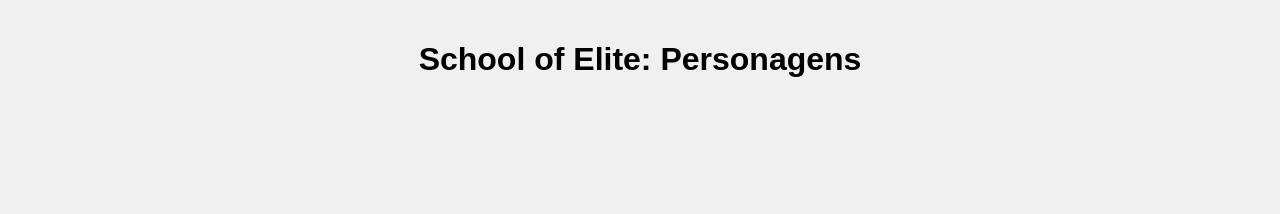
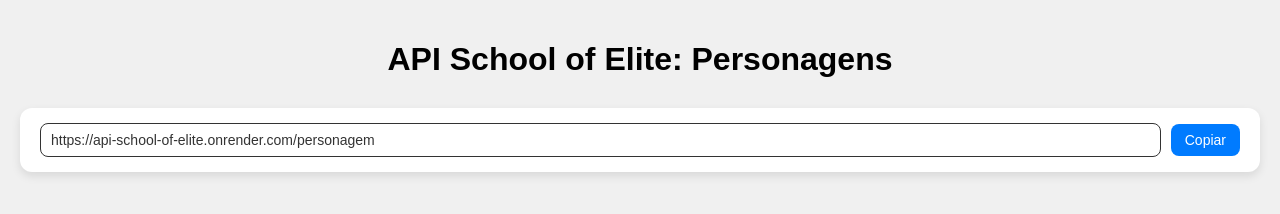
Before and after one commit to DevDaviDias/api-school-of-elite, a website: page public/index.html in a window 1280 px wide. Drawn offline with Linux system fonts and the light colour scheme; no server answers.

Commit message:
Adiciona página de copiar link da API com HTML, CSS e JS

```diff
--- a/public/index.html
+++ b/public/index.html
@@ -3,11 +3,22 @@
 <head>
     <meta charset="UTF-8">
     <meta name="viewport" content="width=device-width, initial-scale=1.0">
-    <title>Document</title>
+    <title>API School of Elite: Personagens</title>
     <link rel="stylesheet" href="./style.css">
 </head>
 <body>
-     <h1>School of Elite: Personagens</h1>
+     <h1>API School of Elite: Personagens</h1>
+      <div class="copy-container">
+    <input
+      id="apiLink"
+      type="text"
+      value="https://api-school-of-elite.onrender.com/personagem"
+      readonly
+    >
+    <button id="copyButton">Copiar</button>
+    <span id="copyMessage">Copiado!</span>
+  </div>
+
   <div class="cards-container" id="cards-container"></div>
   <script src="./script.js"></script>
 </body>
--- a/public/script.js
+++ b/public/script.js
@@ -26,3 +26,23 @@ async function fetchPersonagens() {
 }
 
 fetchPersonagens();
+
+document.getElementById('copyButton').addEventListener('click', () => {
+  const input = document.getElementById('apiLink');
+  const message = document.getElementById('copyMessage');
+  const button = document.getElementById('copyButton');
+
+  navigator.clipboard.writeText(input.value)
+    .then(() => {
+      message.style.display = 'none';
+      button.textContent = 'Copiado!';
+      button.style.backgroundColor = '#28a745';
+
+      setTimeout(() => {
+        message.style.display = 'none';
+        button.textContent = 'Copiar';
+        button.style.backgroundColor = '#007bff';
+      }, 2000);
+    })
+    .catch(err => console.error('Erro ao copiar: ', err));
+});
--- a/public/style.css
+++ b/public/style.css
@@ -43,3 +43,54 @@
       color: #555;
       margin-bottom: 10px;
     }
+
+  .copy-container {
+  background: white;
+  padding: 15px 20px;
+  border-radius: 12px;
+  box-shadow: 0 4px 10px rgba(0, 0, 0, 0.1);
+  display: flex;
+  align-items: center;
+  gap: 10px;
+  margin-bottom:1.5em;
+
+  align-items:center;
+}
+
+.copy-container input {
+  flex: 1;
+  padding: 8px 10px;
+  border: 1px solid #333;
+  border-radius: 8px;
+  font-size: 14px;
+  color: #333;
+}
+
+.copy-container button {
+  background-color: #007bff;
+  color: white;
+  border: none;
+  padding: 8px 14px;
+  border-radius: 8px;
+  cursor: pointer;
+  font-size: 14px;
+  transition: background 0.3s;
+}
+
+.copy-container button:hover {
+  background-color: #0056b3;
+}
+
+#copyMessage {
+  display: none;
+  color: #28a745;
+  font-weight: bold;
+  animation: fadeInOut 2s ease;
+}
+
+@keyframes fadeInOut {
+  0% { opacity: 0; }
+  10% { opacity: 1; }
+  90% { opacity: 1; }
+  100% { opacity: 0; }
+}
```
